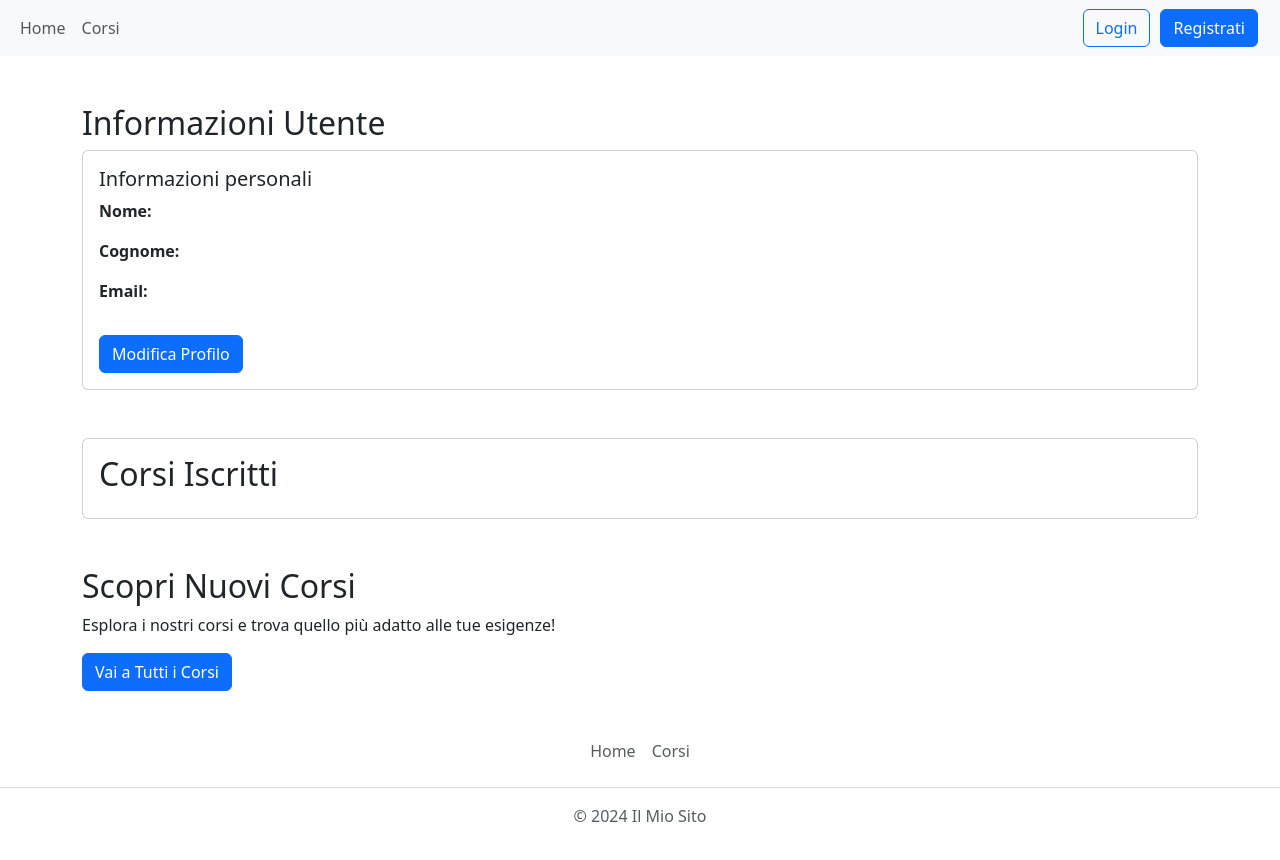
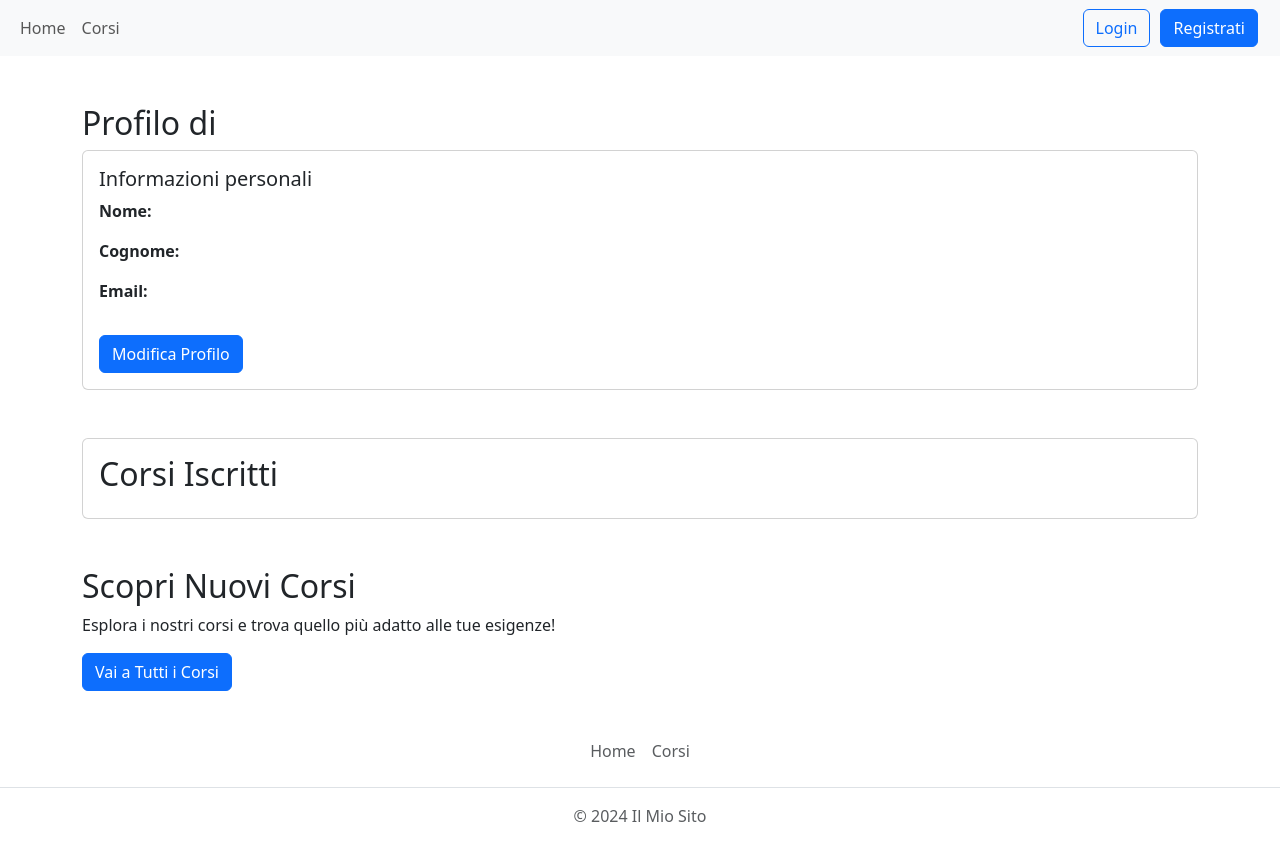
Before and after one commit to PhilRoll/gestionale-corsi-frontend-filippo-rotolo, a React (Vite) app: page /user/profile in a window 1280 px wide. Shown: the top 860 px of the page. Built offline with nearby package versions, Linux system fonts and the light colour scheme.

Commit message:
aggiornamento

```diff
--- a/src/components/Buttons/Logout.jsx
+++ b/src/components/Buttons/Logout.jsx
@@ -1,4 +1,3 @@
-import { NavLink } from "react-router-dom";
 import Cookies from 'js-cookie';
 import { useNavigate } from "react-router-dom";
 
@@ -6,9 +5,8 @@ export function Logout() {
     const navigate = useNavigate();
 
     const handleLogout = () => {
-        // Cancella il cookie
         Cookies.remove('token');
-        // Reindirizza alla homepage
+        //TODO fetch sul db di logout
         navigate('/');
     };
 
--- a/src/components/pages/UserProfile/UserProfile.jsx
+++ b/src/components/pages/UserProfile/UserProfile.jsx
@@ -9,7 +9,6 @@ export function UserProfile(){
     const [email, setEmail] = useState('');
 
     useEffect(() => {
-        // token dal cookie
         const token = Cookies.get('token');
 
         if (token) {
@@ -25,14 +24,14 @@ export function UserProfile(){
     return (
         <div className="container">
             <section className="mt-5">
-                <h2>Informazioni Utente</h2>
+                <h2>Profilo di {nome} {cognome}</h2>
                 <div className="card">
                     <div className="card-body">
                         <h5 className="card-title">Informazioni personali</h5>
                         <p className="card-text"><strong>Nome:</strong> {nome}</p>
                         <p className="card-text"><strong>Cognome:</strong> {cognome}</p>
                         <p className="card-text"><strong>Email:</strong> {email}</p>
-                        <Link to="/modifica-profilo" className="btn btn-primary mt-3">Modifica Profilo</Link>
+                        <Link to="/user/update" className="btn btn-primary mt-3">Modifica Profilo</Link>
                     </div>
                 </div>
             </section>
@@ -42,7 +41,7 @@ export function UserProfile(){
                     <div className="card-body">
                         <h2 className="card-title">Corsi Iscritti</h2>
                         <ul className="list-group list-group-flush">
-
+                            {/*TO-DO funzione map sui corsi */}
                         </ul>
                     </div>
                 </div>
```
Also changed, not shown: src/components/contexts/AuthContext/AuthContextProvider.jsx (+7 -6 lines).
